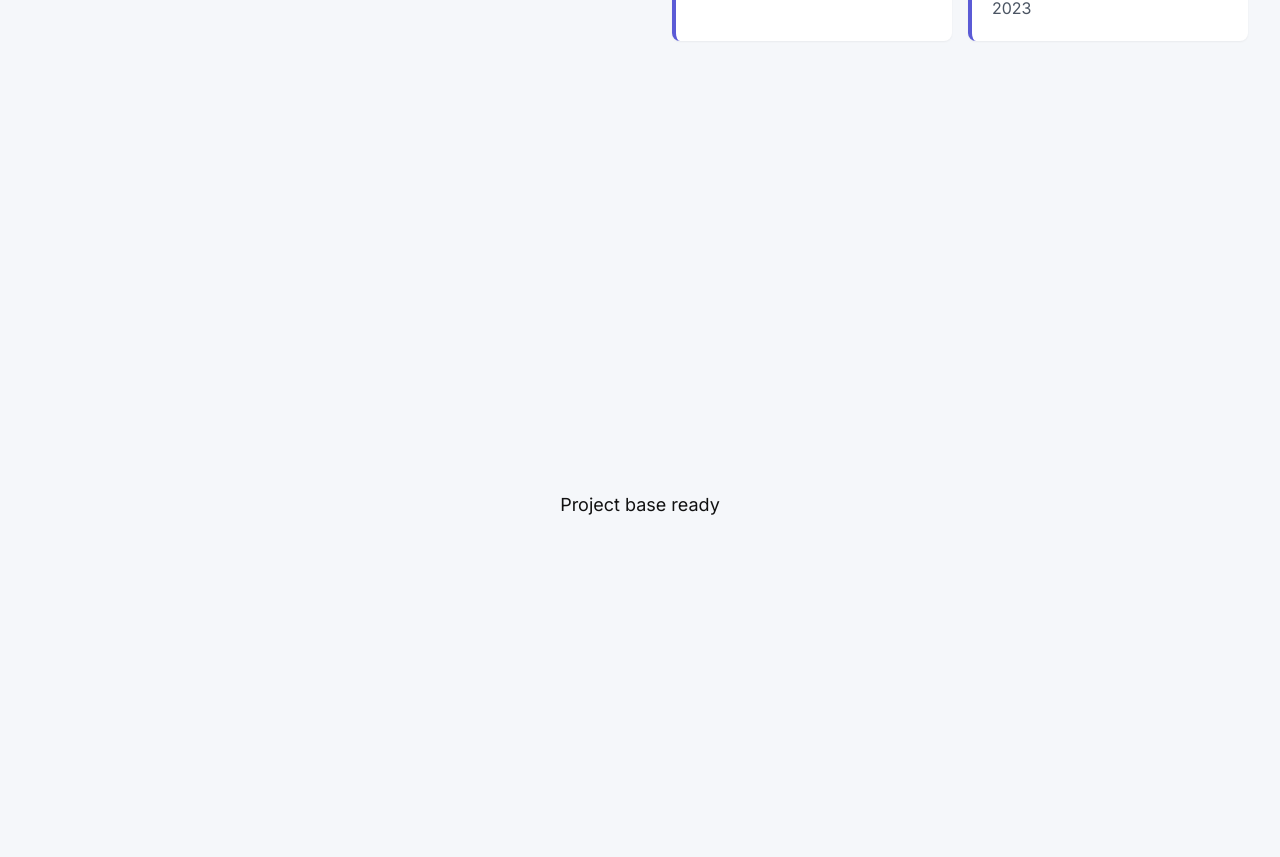
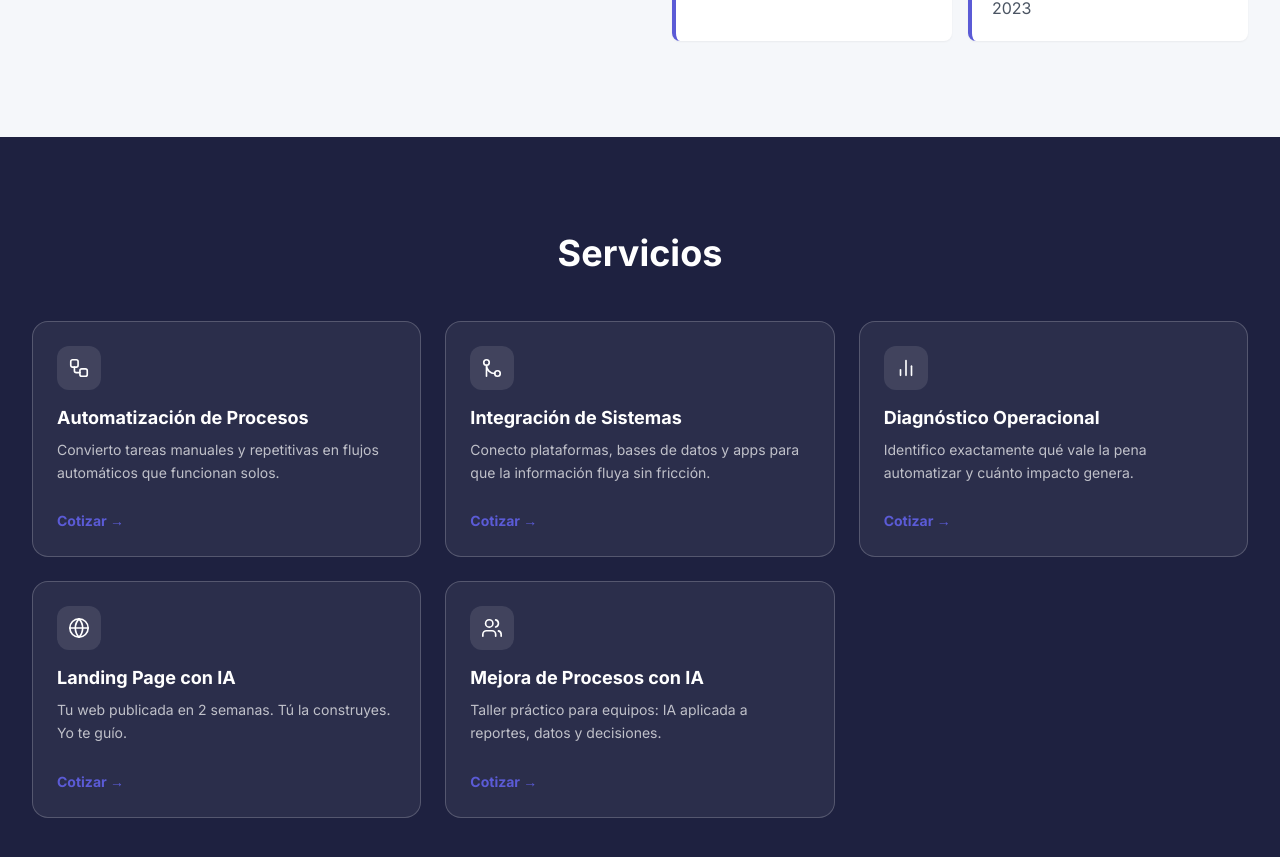
Before and after one commit to jhcarrillo74/orketech-landing, a React (Vite) app: page / in a window 1280 px wide. Shown: the part 2155-3012 px from the top of the page. Built offline with nearby package versions, Linux system fonts and the light colour scheme.

Commit message:
Add 'Servicios' section

```diff
--- a/src/App.tsx
+++ b/src/App.tsx
@@ -3,6 +3,7 @@ import Hero from './sections/Hero';
 import Problema from './sections/Problema';
 import ComoFunciona from './sections/ComoFunciona';
 import PorQueYo from './sections/PorQueYo';
+import Servicios from './sections/Servicios';
 
 function App() {
   return (
@@ -13,9 +14,7 @@ function App() {
         <Problema />
         <ComoFunciona />
         <PorQueYo />
-        <div className="flex items-center justify-center min-h-[calc(100vh-4rem)]">
-          <p className="text-text text-lg">Project base ready</p>
-        </div>
+        <Servicios />
       </main>
     </div>
   );
--- /dev/null
+++ b/src/sections/Servicios.tsx
@@ -0,0 +1,75 @@
+import { Workflow, GitMerge, BarChart2, Globe, Users } from 'lucide-react';
+
+const servicios = [
+  {
+    icono: Workflow,
+    titulo: "Automatización de Procesos",
+    descripcion: "Convierto tareas manuales y repetitivas en flujos automáticos que funcionan solos."
+  },
+  {
+    icono: GitMerge,
+    titulo: "Integración de Sistemas",
+    descripcion: "Conecto plataformas, bases de datos y apps para que la información fluya sin fricción."
+  },
+  {
+    icono: BarChart2,
+    titulo: "Diagnóstico Operacional",
+    descripcion: "Identifico exactamente qué vale la pena automatizar y cuánto impacto genera."
+  },
+  {
+    icono: Globe,
+    titulo: "Landing Page con IA",
+    descripcion: "Tu web publicada en 2 semanas. Tú la construyes. Yo te guío."
+  },
+  {
+    icono: Users,
+    titulo: "Mejora de Procesos con IA",
+    descripcion: "Taller práctico para equipos: IA aplicada a reportes, datos y decisiones."
+  }
+];
+
+const Servicios = () => {
+  return (
+    <section id="servicios" className="py-16 lg:py-24 bg-[#1E2140]">
+      <div className="max-w-7xl mx-auto px-4 sm:px-6 lg:px-8">
+        <h2 className="font-space-grotesk font-bold text-white text-3xl lg:text-4xl mb-12 text-center">
+          Servicios
+        </h2>
+
+        <div className="grid grid-cols-1 sm:grid-cols-2 lg:grid-cols-3 gap-6">
+          {servicios.map((servicio, index) => {
+            const Icono = servicio.icono;
+            return (
+              <div
+                key={index}
+                className="group relative flex flex-col gap-4 p-6 rounded-2xl border border-white/20 bg-white/[0.06] transition-all duration-300 hover:border-[#5B5BD6] hover:bg-white/[0.10] cursor-default"
+                style={{ borderRadius: '16px' }}
+              >
+                <div className="flex items-center justify-center w-11 h-11 rounded-xl bg-white/10 text-white group-hover:bg-[#5B5BD6]/20 transition-colors duration-300">
+                  <Icono size={22} strokeWidth={1.8} />
+                </div>
+
+                <div className="flex flex-col gap-2 flex-1">
+                  <h3 className="font-space-grotesk font-bold text-white text-lg leading-snug">
+                    {servicio.titulo}
+                  </h3>
+                  <p className="text-white/70 text-sm leading-relaxed">
+                    {servicio.descripcion}
+                  </p>
+                </div>
+
+                <div className="mt-auto pt-2">
+                  <span className="inline-block text-sm font-semibold text-[#5B5BD6] hover:text-[#7c7cff] transition-colors duration-200 cursor-pointer">
+                    Cotizar →
+                  </span>
+                </div>
+              </div>
+            );
+          })}
+        </div>
+      </div>
+    </section>
+  );
+};
+
+export default Servicios;
```
